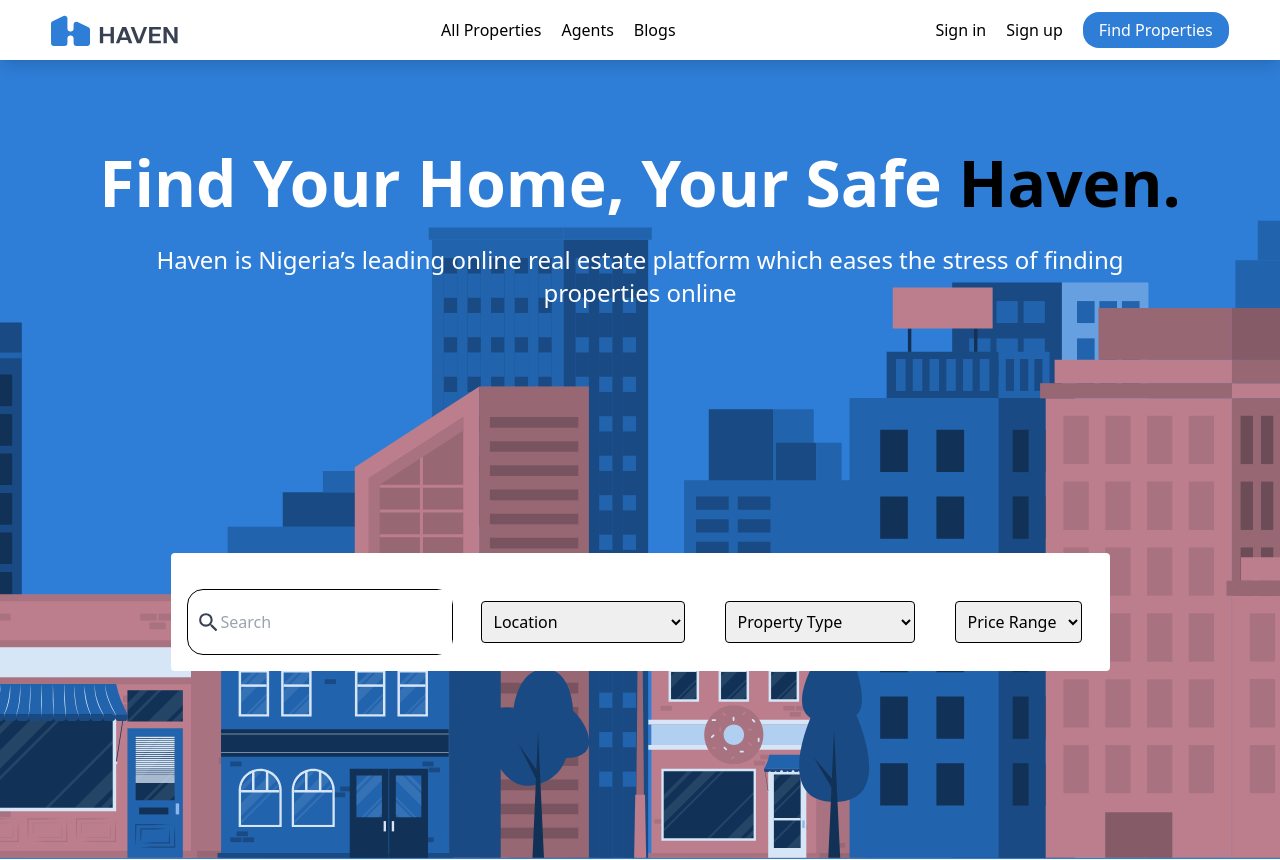
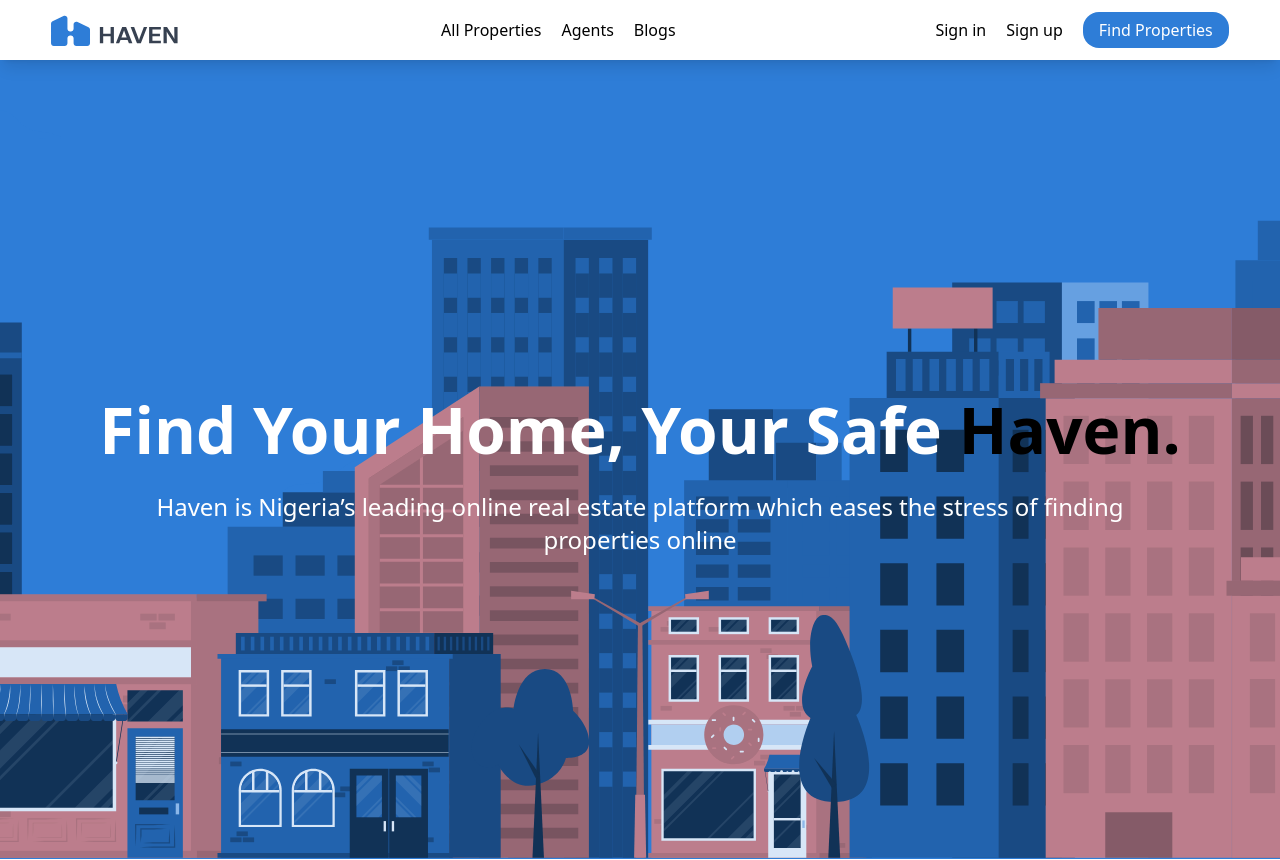
Before and after one commit to PythoSalaf/Harven-Estates, a React (Vite) app: page / in a window 1280 px wide. Shown: the top 860 px of the page. Built offline with nearby package versions, Linux system fonts and the light colour scheme.

Commit message:
deleted gridImg

```diff
--- a/src/components/Hero.jsx
+++ b/src/components/Hero.jsx
@@ -23,7 +23,7 @@ const Hero = () => {
         which eases the stress of finding <br /> properties online</p>
     </div>
 
-   <InputField/>
+   {/* <InputField/> */}
 </div>
 </div>
 
```
